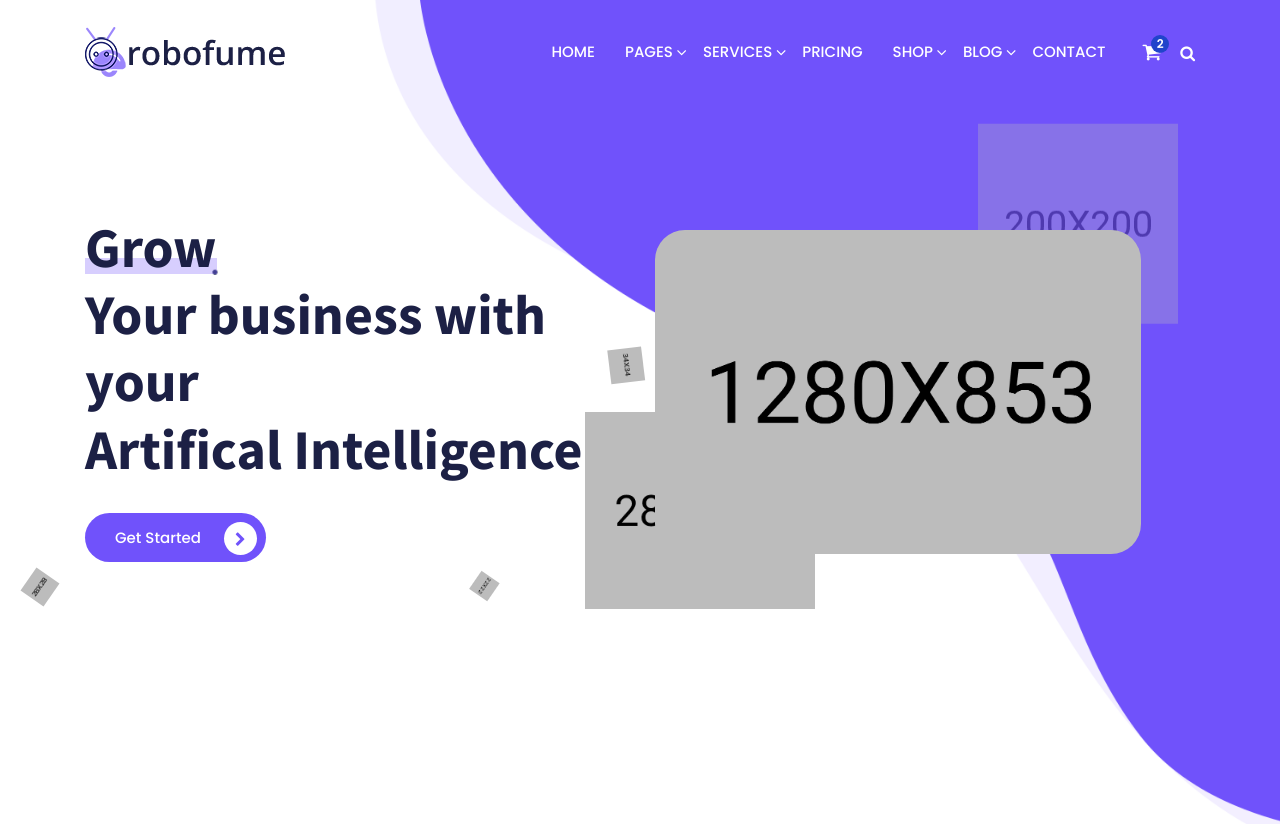
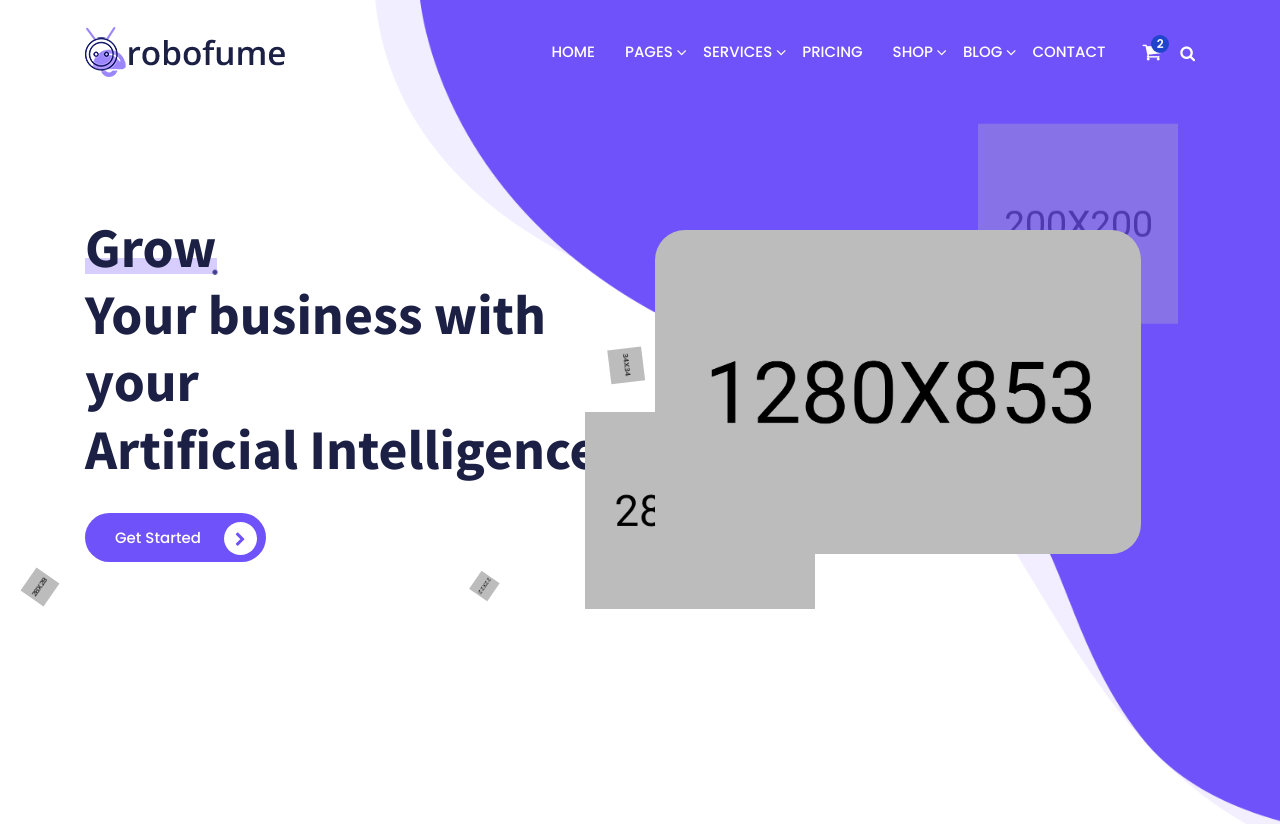
Before and after one commit to oxynum/vilai.io, a website: page themeforest-OojXIt6t-robofume-machine-learning-ai-startups-html5-template/robofume/index.html in a window 1280 px wide. Shown: the top 824 px of the page. Drawn offline with Linux system fonts and the light colour scheme; animation ran at ten frames a second.

Commit message:
:art: Publish new wording

```diff
--- a/themeforest-OojXIt6t-robofume-machine-learning-ai-startups-html5-template/robofume/index.html
+++ b/themeforest-OojXIt6t-robofume-machine-learning-ai-startups-html5-template/robofume/index.html
@@ -145,7 +145,7 @@
             <div class="row align-items-center">
                <div class="col-lg-6 col-md-6">
                   <div class="hero-left">
-                     <h2><span class="underline">Grow</span> <span>Your business with your</span> Artifical Intelligence</h2>
+                     <h2><span class="underline">Grow</span> <span>Your business with your</span> Artificial Intelligence</h2>
                      <a href="#" class="theme-btn">Get Started <span class="fa fa-chevron-right"></span></a>
                   </div>
                </div>
```
